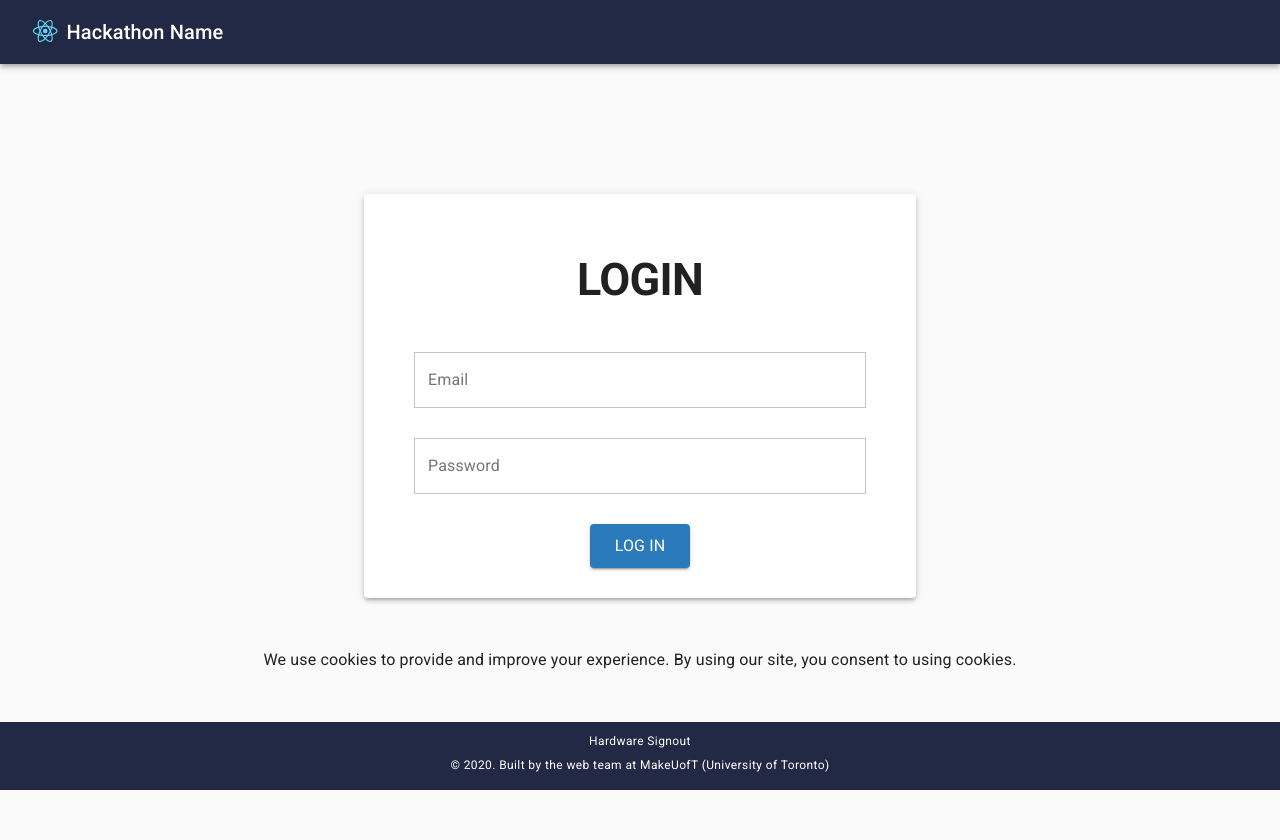
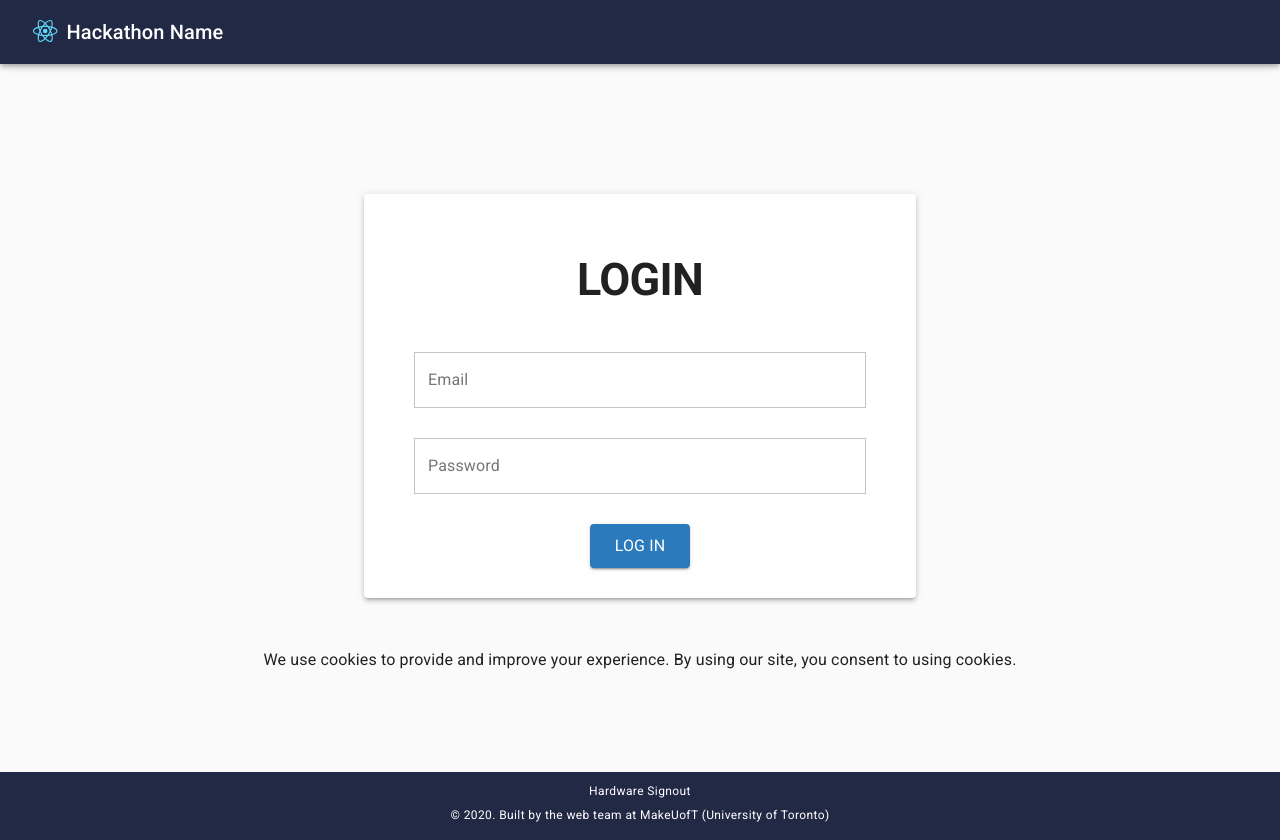
Before and after one commit to ieeeuoft/hackathon-template, a React (Create React App) app in the folder hackathon_site/dashboard/frontend/: page /login in a window 1280 px wide. Before the commit the page ends 800 px from the top, so only its background shows below. Built offline with nearby package versions, Linux system fonts and the light colour scheme.

Commit message:
added padding around pages and fixed footer to page bottom

```diff
--- a/hackathon_site/dashboard/frontend/src/App.js
+++ b/hackathon_site/dashboard/frontend/src/App.js
@@ -14,6 +14,11 @@ import "App.scss";
 import Dashboard from "pages/Dashboard/Dashboard";
 import Footer from "components/general/Footer/Footer";
 import Login from "pages/Login/Login";
+import Orders from "pages/Orders/Orders";
+import Teams from "pages/Teams/Teams";
+import Reports from "pages/Reports/Reports";
+import Inventory from "pages/Inventory/Inventory";
+import Cart from "pages/Cart/Cart";
 
 export const makePalette = () => {
     // In testing, the scss exports don't work so styles is an
@@ -31,8 +36,15 @@ const theme = createMuiTheme({
 const UnconnectedApp = () => {
     return (
         <div className="App">
-            <Route exact path="/" component={Dashboard} />
-            <Route exact path="/login" component={Login} />
+            <div className="AppPadding">
+                <Route exact path="/" component={Dashboard} />
+                <Route exact path="/login" component={Login} />
+                <Route exact path="/orders" component={Orders} />
+                <Route exact path="/teams" component={Teams} />
+                <Route exact path="/reports" component={Reports} />
+                <Route exact path="/inventory" component={Inventory} />
+                <Route exact path="/cart" component={Cart} />
+            </div>
             <Footer />
         </div>
     );
--- a/hackathon_site/dashboard/frontend/src/App.scss
+++ b/hackathon_site/dashboard/frontend/src/App.scss
@@ -3,6 +3,17 @@
 
 .App {
     background-color: color(backgroundC);
+    display: flex;
+    flex-direction: column;
+    justify-content: space-between;
+    min-height: 100vh;
+    &Padding {
+        padding: 50px;
+        @include responsive(sm-down) {
+            font-size: size(xs);
+            padding: 25px;
+        }
+    }
 }
 
 .App-header {
--- a/hackathon_site/dashboard/frontend/src/components/general/Header/Header.module.scss
+++ b/hackathon_site/dashboard/frontend/src/components/general/Header/Header.module.scss
@@ -3,6 +3,11 @@
 
 .header {
     background-color: color(secondary) !important;
+    width: 100vw;
+    margin: -50px 0 50px -50px;
+    @include responsive(sm-down) {
+        margin: -25px 0 25px -25px;
+    }
 
     &Toolbar {
         justify-content: space-between;
```
